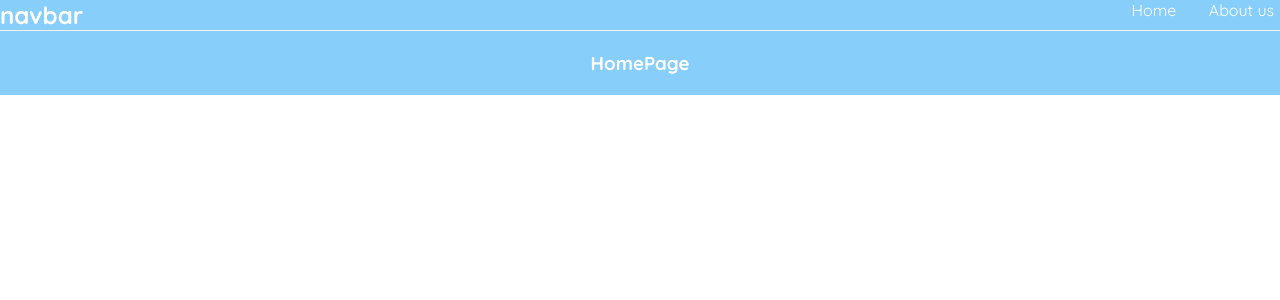
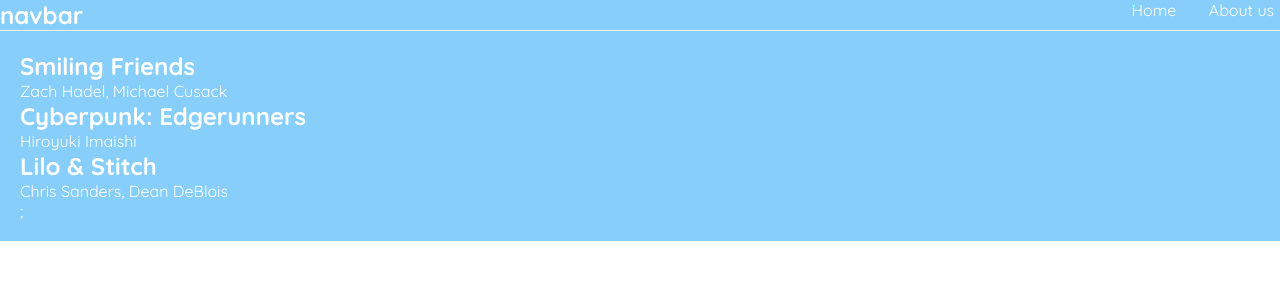
Before and after one commit to Walterhart/Test-Videos, a React (Create React App) app in the folder amnis-video/: page / in a window 1280 px wide. Shown: the top 300 px of the page. Built offline with nearby package versions, Linux system fonts and the light colour scheme.

Commit message:
Create dummy data and display title and director

```diff
--- a/amnis-video/src/HomePage.js
+++ b/amnis-video/src/HomePage.js
@@ -1,7 +1,25 @@
+import { useState } from "react";
+
 const HomePage = () => {
+    const [videos, setVideos] = useState([
+          {title: "Smiling Friends", description: "Smiling Friends Inc. is a small company whose main purpose is to bring happiness and make people smile. The series follows the day-to-day lives and misadventures of its representatives, the lazy, cynical Charlie, and the cheerful, optimistic Pim, as they try to cheer up and comfort the troubled people who call their company's hotline. They receive seemingly simple requests but the jobs turn out to be more complicated than they seem, making it difficult to bring happiness to the world.",
+          directors:"Zach Hadel, Michael Cusack", source:"Adult Swim", id: "1"},
+          {title: "Cyberpunk: Edgerunners", description: "A street kid tries to survive in a technology and body modification-obsessed city of the future; with everything to lose, he chooses to stay alive by becoming an edgerunner: a mercenary outlaw, also known as a cyberpunk.",
+          directors:"Hiroyuki Imaishi", source:"Netflix", id: "2"},
+          {title:"Lilo & Stitch", description: "A tale of a young girl's close encounter with the galaxy's most wanted extraterrestrial. Lilo is a lonely Hawaiian girl who adopts a small ugly 'dog,' whom she names Stitch. Stitch would be the perfect pet if he weren't in reality a genetic experiment who has escaped from an alien planet and crash-landed on Earth. Through her love, faith and unwavering belief in ohana, the Hawaiian concept of family, Lilo helps unlock Stitch's heart and gives him the ability to care for someone else.",
+          directors:"Chris Sanders, Dean DeBlois", source:"Disney", id: "3"},
+    ]);
+
+
     return (
         <div className="HomePage">
-            <h3>HomePage </h3>
+            {videos.map((video) =>(
+                <div className="VideoPreview" key = {video.id}>
+                    <h2>{video.title}</h2>
+                    <p>{video.directors}</p>
+                </div>
+
+            ))};
         </div>
     );
 }
--- a/amnis-video/src/Navbar.js
+++ b/amnis-video/src/Navbar.js
@@ -1,5 +1,8 @@
 // Navbar component
+import { useState } from "react";
+
 const Navbar = () => {
+
     return (
         <nav className="navbar">
             <h1> navbar </h1>
--- a/amnis-video/src/index.css
+++ b/amnis-video/src/index.css
@@ -27,8 +27,9 @@
   color: #35f15e;
 }
 
-.HomePage{
+.content{
+  display: flex;
   background-color: lightskyblue;
-  text-align: center;
   padding: 20px;
+
 }
```
